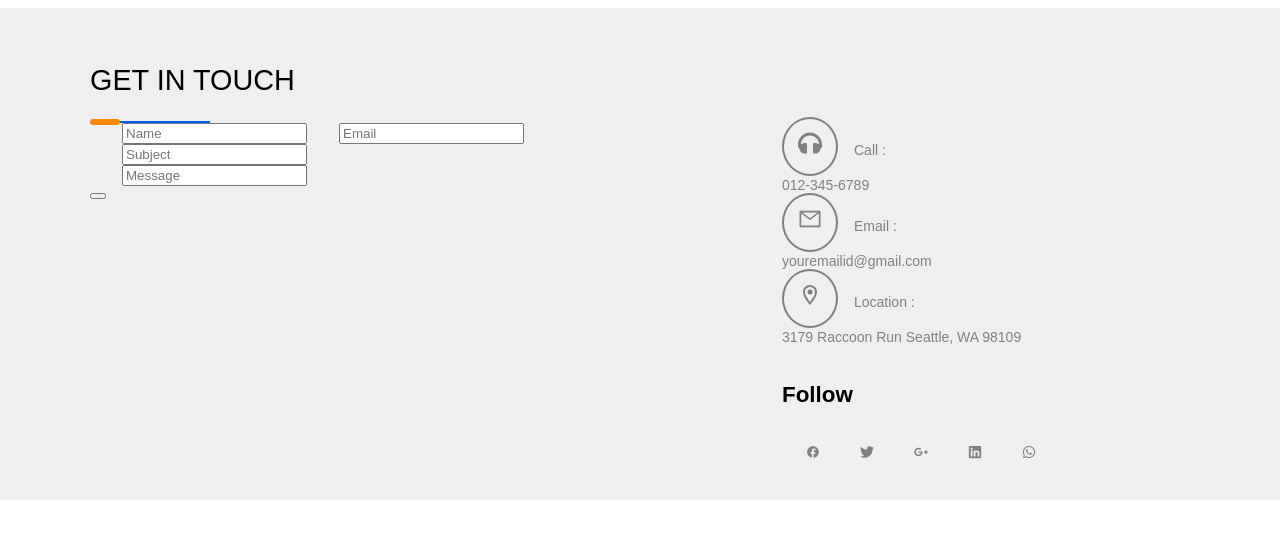
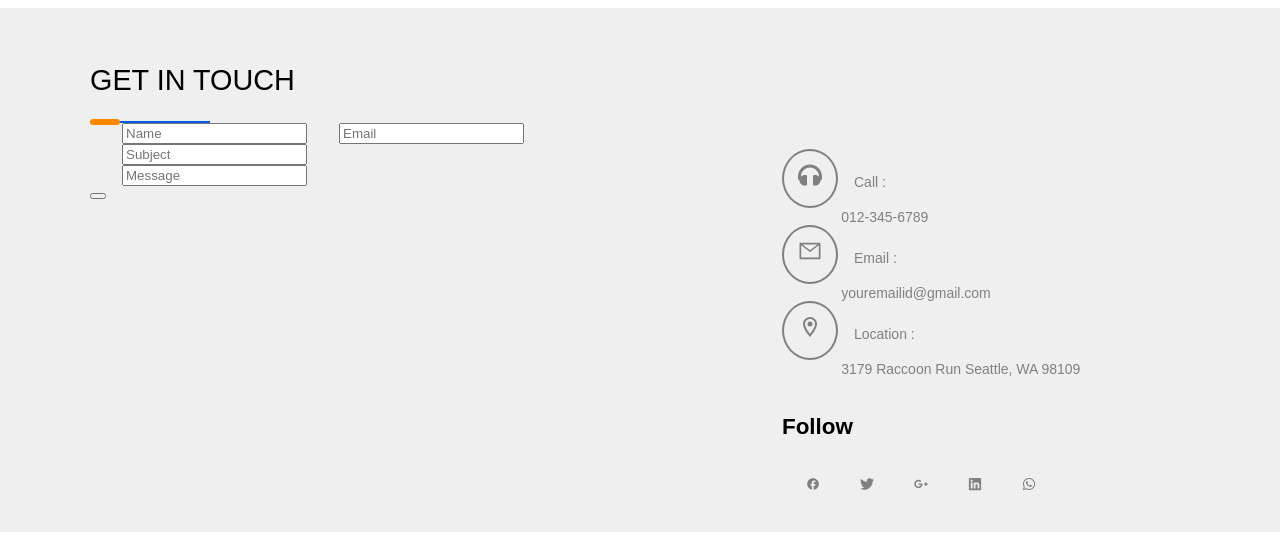
Before and after one commit to minahilhussain/zooki, a React (Create React App) app: page / in a window 1280 px wide. Shown: the part 4820-5370 px from the top of the page. Built offline with nearby package versions, Linux system fonts and the light colour scheme.

Commit message:
added styles

```diff
--- a/src/Components/GetInTouch.jsx
+++ b/src/Components/GetInTouch.jsx
@@ -25,19 +25,19 @@ function GetInTouch() {
               <span><FaHeadphones/></span>
               <span>Call :</span>
               <br/>
-              <span>012-345-6789</span>
+              <span className="content">012-345-6789</span>
             </div>
             <div>
               <span><AiOutlineMail/></span>
               <span>Email :</span>
               <br/>
-              <span>youremailid@gmail.com</span>
+              <span className="content">youremailid@gmail.com</span>
             </div>
             <div>
               <span><MdOutlineLocationOn/></span>
               <span>Location :</span>
               <br/>
-              <span>3179 Raccoon Run Seattle, WA 98109</span>
+              <span className="content">3179 Raccoon Run Seattle, WA 98109</span>
             </div>
             <div>
               <h3>Follow</h3>
--- a/src/css/GetyInTouch.css
+++ b/src/css/GetyInTouch.css
@@ -20,6 +20,7 @@
 #getInTouch .right {
   flex-basis: 30%;
   margin-left: 2rem;
+  margin-top: 2rem;
   font-size: 14px;
   color: gray;
   line-height: 2;
@@ -49,3 +50,9 @@
   font-size: 1.4rem;
   font-weight: 580;
 }
+#getInTouch .right .content{
+  margin-left: 3.7rem;
+}
+#getInTouch .right div {
+  align-items: center;
+}
```
